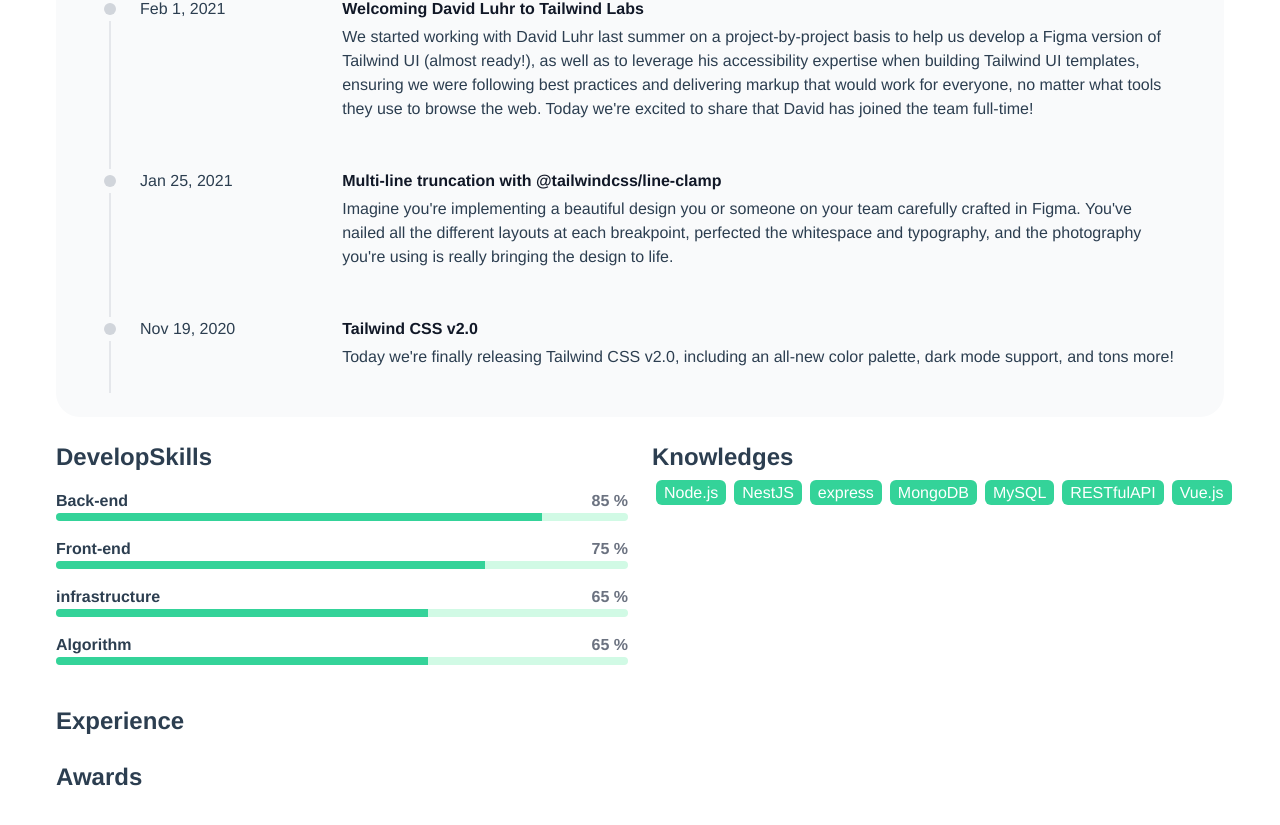
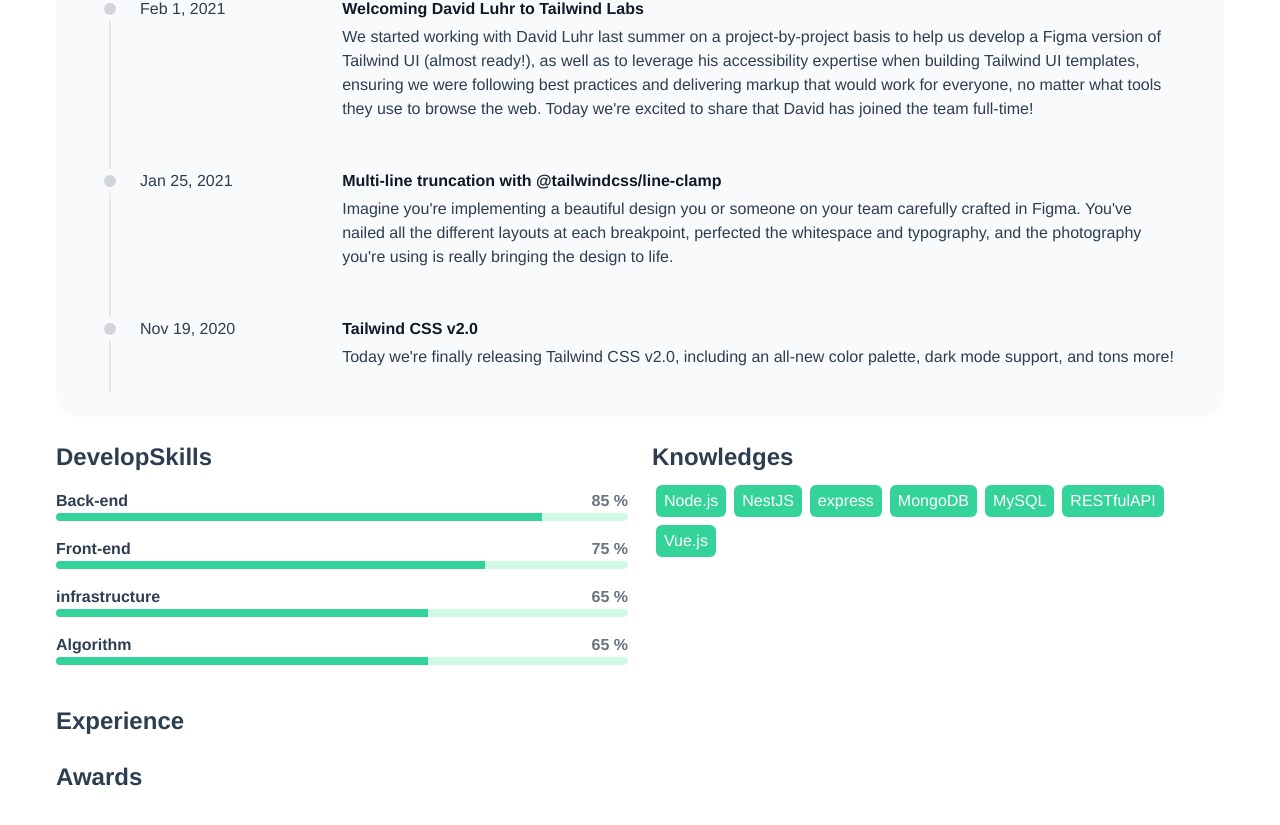
Before and after one commit to dlfdyd96/about-me, a Vue app: page /#/resume in a window 1280 px wide. Shown: the part 911-1736 px from the top of the page. Built offline with nearby package versions, Linux system fonts and the light colour scheme.

Commit message:
ADD: knowledges items flex-wrap 적용

```diff
--- a/src/components/Resume/Knowledges.vue
+++ b/src/components/Resume/Knowledges.vue
@@ -1,11 +1,11 @@
 <template>
   <div>
     <div class="text-2xl font-black">{{ title }}</div>
-    <div class="pt-2">
+    <div class="pt-2 flex flex-wrap">
       <div
         v-for="(item, index) in items"
         :key="index"
-        class="inline bg-green-400 p-1 px-2 m-1 text-white rounded-md"
+        class="bg-green-400 p-1 px-2 m-1 text-white rounded-md"
       >
         {{ item }}
       </div>
```
